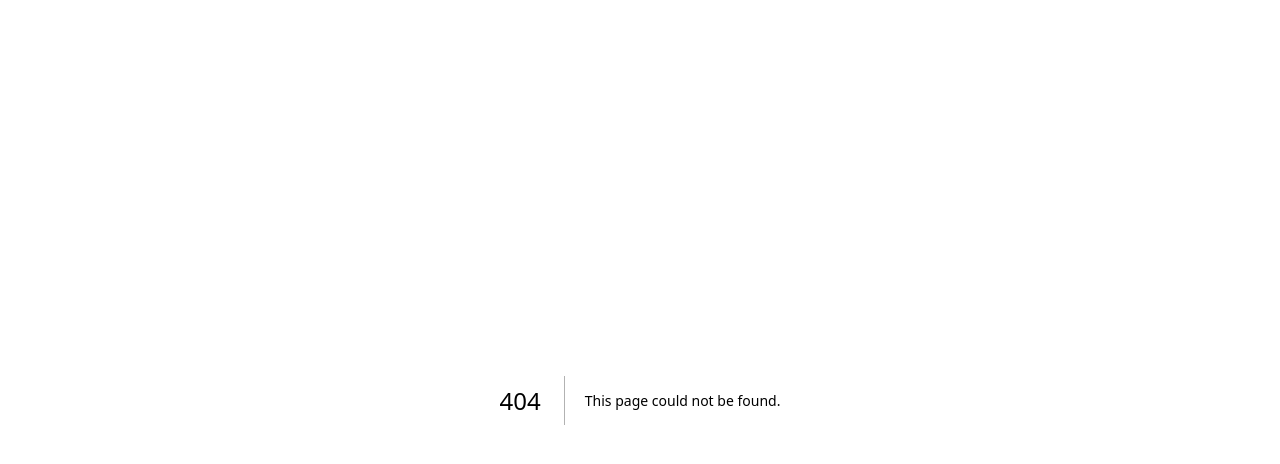
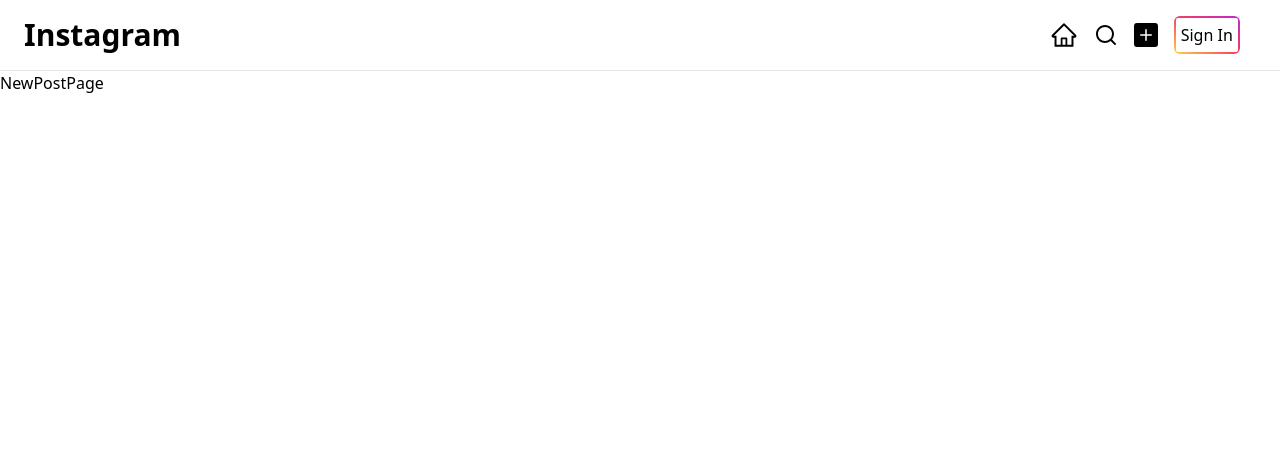
Before and after one commit to smyn95/instagram, a Next.js app: page /new in a window 1280 px wide. Before the commit this address had no page. Shown: the top 464 px of the page. Built offline with nearby package versions, Linux system fonts and the light colour scheme.

Commit message:
헤더 추가

```diff
--- a/package.json
+++ b/package.json
@@ -19,6 +19,7 @@
     "postcss": "8.4.27",
     "react": "18.2.0",
     "react-dom": "18.2.0",
+    "react-icons": "^4.10.1",
     "tailwindcss": "3.3.3",
     "typescript": "5.1.6"
   }
--- a/src/app/layout.tsx
+++ b/src/app/layout.tsx
@@ -1,3 +1,4 @@
+import NavBar from '@/components/navbar'
 import './globals.css'
 import type { Metadata } from 'next'
 import { Open_Sans } from 'next/font/google'
@@ -16,7 +17,12 @@
 }) {
   return (
     <html lang="en">
-      <body className={openSans.className}>{children}</body>
+      <body className='w-full max-w-screen-xl overflow-auto mx-auto'>
+        <header className='sticky top-0 bg-white z-10 border-b'>
+          <NavBar />
+        </header>
+        <main>{children}</main>
+      </body>
     </html>
   )
 }
--- /dev/null
+++ b/src/app/new/page.tsx
@@ -0,0 +1,7 @@
+export default function NewPostPage() {
+    return (
+        <>
+            <div>NewPostPage</div>
+        </>
+    )
+}
--- /dev/null
+++ b/src/app/search/page.tsx
@@ -0,0 +1,7 @@
+export default function SearchPage() {
+    return (
+        <>
+            <div>SearchPage</div>
+        </>
+    )
+}
--- /dev/null
+++ b/src/components/navbar.tsx
@@ -0,0 +1,51 @@
+'use client';
+
+import Link from 'next/link';
+import HomeFillIcon from './ui/icons/HomeFillIcon';
+import HomeIcon from './ui/icons/HomeIcon';
+import NewFillIcon from './ui/icons/NewFillIcon';
+import NewIcon from './ui/icons/NewIcon';
+import SearchFillIcon from './ui/icons/SearchFillIcon';
+import SearchIcon from './ui/icons/SearchIcon';
+import { usePathname } from 'next/navigation';
+import ColorButton from './ui/ColorButton';
+
+const menu = [
+  {
+    href: '/',
+    icon: <HomeIcon />,
+    clickedIcon: <HomeFillIcon />,
+  },
+  {
+    href: '/search',
+    icon: <SearchIcon />,
+    clickedIcon: <SearchFillIcon />,
+  },
+  {
+    href: '/new',
+    icon: <NewIcon />,
+    clickedIcon: <NewFillIcon />,
+  },
+];
+
+export default function NavBar() {
+  const pathName = usePathname();
+  return (
+    <div className='flex justify-between items-center px-6'>
+      <Link href='/'>
+        <h1 className='text-3xl font-bold'>Instagram</h1>
+      </Link>
+      <nav>
+        <ul className='flex gap-4 items-center p-4'>
+          {menu.map(({href, icon, clickedIcon}) =>
+          <li key={href}>
+            <Link href={href}>
+              {pathName === href ? clickedIcon : icon}
+            </Link>
+          </li>)}
+          <ColorButton text='Sign In' onClick={() => {}} />
+        </ul>
+      </nav>
+    </div>
+  )
+}
--- /dev/null
+++ b/src/components/ui/ColorButton.tsx
@@ -0,0 +1,17 @@
+type Props = {
+  text: string;
+  onClick: () => void;
+};
+
+export default function ColorButton({ text, onClick }: Props) {
+  return (
+    <div className='rounded-md bg-gradient-to-bl from-fuchsia-600 via-rose-500 to-amber-300 p-[0.15rem]'>
+      <button
+        className='bg-white rounded-sm text-base p-[0.3rem] hover:opacity-90 transition-opacity'
+        onClick={onClick}
+      >
+        {text}
+      </button>
+    </div>
+  );
+}
--- /dev/null
+++ b/src/components/ui/icons/HomeFillIcon.tsx
@@ -0,0 +1,5 @@
+import { AiFillHome } from 'react-icons/ai';
+
+export default function HomeFillIcon() {
+  return <AiFillHome className='w-7 h-7' />;
+}
--- /dev/null
+++ b/src/components/ui/icons/HomeIcon.tsx
@@ -0,0 +1,5 @@
+import { AiOutlineHome } from 'react-icons/ai';
+
+export default function HomeIcon() {
+  return <AiOutlineHome className='w-7 h-7' />;
+}
--- /dev/null
+++ b/src/components/ui/icons/NewFillIcon.tsx
@@ -0,0 +1,5 @@
+import { BsPlusSquareFill } from 'react-icons/bs';
+
+export default function NewFillIcon() {
+  return <BsPlusSquareFill className='w-6 h-6' />;
+}
--- /dev/null
+++ b/src/components/ui/icons/NewIcon.tsx
@@ -0,0 +1,5 @@
+import { BsPlusSquare } from 'react-icons/bs';
+
+export default function NewIcon() {
+  return <BsPlusSquare className='w-6 h-6' />;
+}
--- /dev/null
+++ b/src/components/ui/icons/SearchFillIcon.tsx
@@ -0,0 +1,5 @@
+import { RiSearchFill } from 'react-icons/ri';
+
+export default function SearchFillIcon() {
+  return <RiSearchFill className='w-6 h-6' />;
+}
--- /dev/null
+++ b/src/components/ui/icons/SearchIcon.tsx
@@ -0,0 +1,5 @@
+import { RiSearchLine } from 'react-icons/ri';
+
+export default function SearchIcon() {
+  return <RiSearchLine className='w-6 h-6' />;
+}
```
Also changed, not shown: 1 other file (tests, documents, lock files or other folders).
